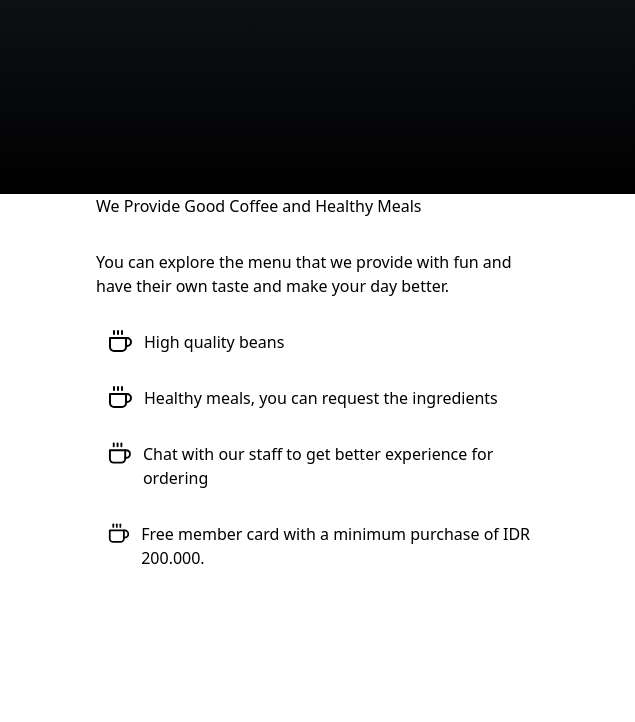
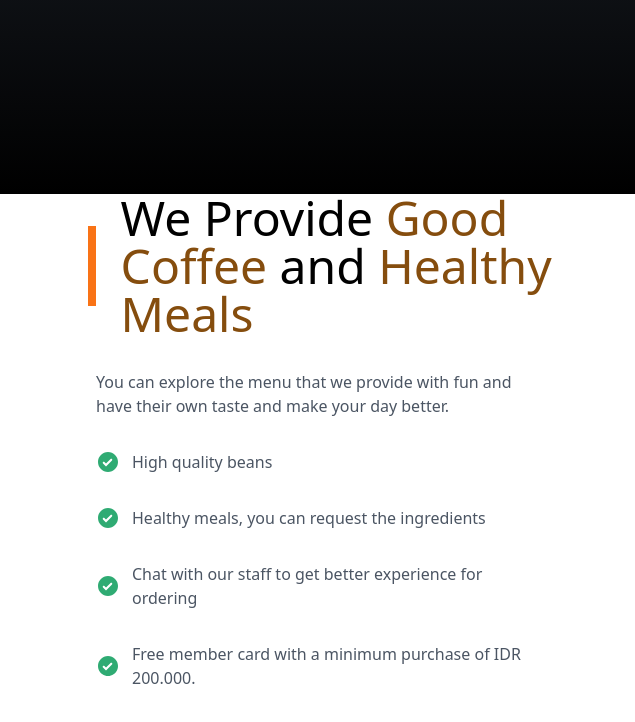
Before and after one commit to putragabrielll/fwg17-css-framework, a plain HTML site: page index.html in a window 1280 px wide. Shown: the part 600-1322 px from the top of the page, 0-635 px from the left. Drawn offline with nearby package versions, Linux system fonts and the light colour scheme.

Commit message:
update: section 2

```diff
--- a/index.html
+++ b/index.html
@@ -85,27 +85,33 @@
         <div class="flex-1 bg-[url('/assets/header-right.png')] bg-cover bg-no-repeat"></div>
     </header>
 
-    <section class=" flex">
+    <section class="flex">
         <!-- Bagian kiri -->
         <div class="flex-1 flex justify-center items-center">
             <div class="flex max-w-md flex-col gap-8">
-                <h1>We Provide Good Coffee and Healthy Meals</h1>
-                <p>You can explore the menu that we provide with fun and have their own taste and make your day better.</p>
+                <div class="flex items-center justify-center">
+                    <div class="border-s-8 border-orange-500 leading-10 max-h-24">
+                        &nbsp;
+                        &nbsp;
+                    </div>
+                    <h1 class="ml-5 text-5xl">We Provide&nbsp;<span class="text-yellow-800">Good Coffee&nbsp;</span>and&nbsp;<span class="text-yellow-800">Healthy Meals</span></h1>
+                </div>
+                <p class="text-gray-600">You can explore the menu that we provide with fun and have their own taste and make your day better.</p>
                 <div class="flex">
-                    <i class="mx-3" data-feather="coffee"></i>
-                    <span>High quality beans</span>
+                    <img src="/assets/bx_bxs-check-circle.svg" alt="">
+                    <span class="mx-3 text-gray-600">High quality beans</span>
                 </div>
                 <div class="flex">
-                    <i class="mx-3" data-feather="coffee"></i>
-                    <span>Healthy meals, you can request the ingredients</span>
+                    <img src="/assets/bx_bxs-check-circle.svg" alt="">
+                    <span class="mx-3 text-gray-600">Healthy meals, you can request the ingredients</span>
                 </div>
                 <div class="flex">
-                    <i class="mx-3" data-feather="coffee"></i>
-                    <span>Chat with our staff to get better experience for ordering</span>
+                    <img src="/assets/bx_bxs-check-circle.svg" alt="">
+                    <span class="mx-3 text-gray-600">Chat with our staff to get better experience for ordering</span>
                 </div>
                 <div class="flex">
-                    <i class="mx-3" data-feather="coffee"></i>
-                    <span>Free member card with a minimum purchase of IDR 200.000.</span>
+                    <img src="/assets/bx_bxs-check-circle.svg" alt="">
+                    <span class="mx-3 text-gray-600">Free member card with a minimum purchase of IDR 200.000.</span>
                 </div>
             </div>
         </div>
```
Also changed, not shown: assets/bx_bxs-check-circle.svg (added).
